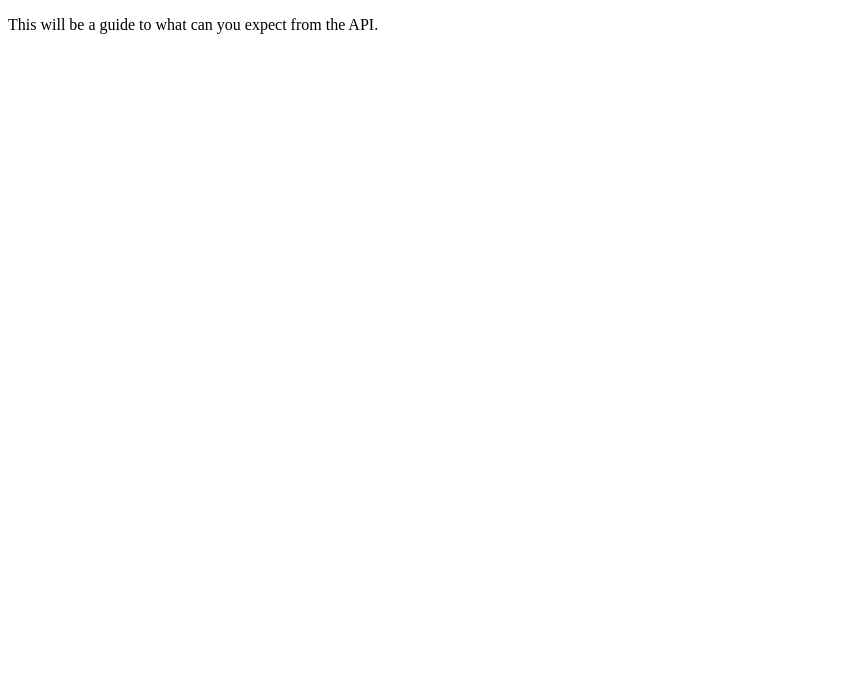
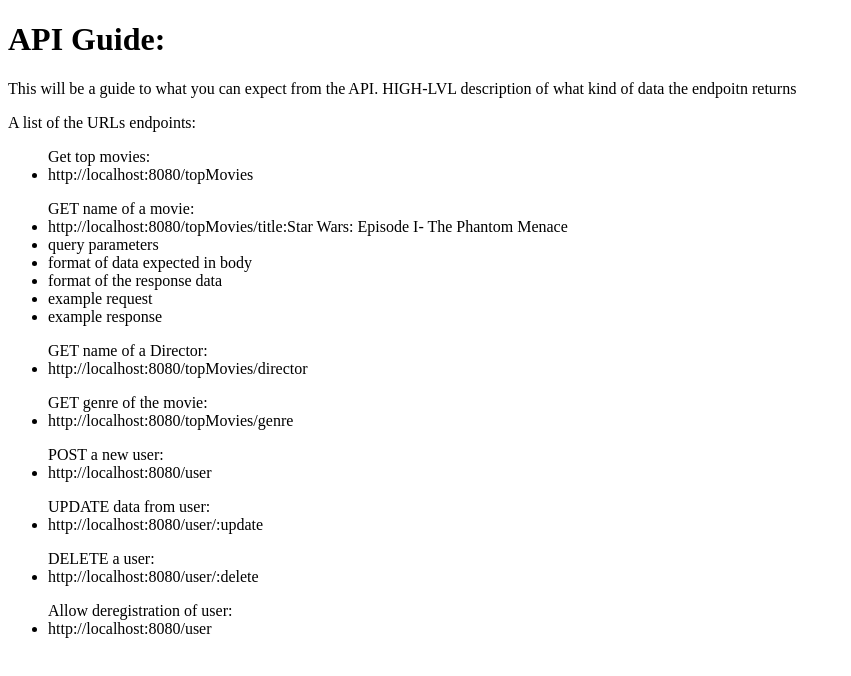
Before and after one commit to HerRA17/movies-couch_api, a website: page public/documentation.html in a window 1280 px wide. Shown: the whole page, without its empty margins (0-851 px from the left). Drawn offline with Linux system fonts and the light colour scheme.

Commit message:
Update of the file
Inclusion of paragraphs, header and und unorganised lists.
Added information regarding the documentation: list of URLs endpoints,  directories names.

```diff
--- a/public/documentation.html
+++ b/public/documentation.html
@@ -2,6 +2,49 @@
 <html lang="en">
 <head></head>
 <body>
-<p>This will be a guide to what can you expect from the API. </p>
+    <h1>API Guide:</h1>
+    <p>This will be a guide to what you can expect from the API.
+        HIGH-LVL description of what kind of data the endpoitn returns
+    </p>
+    <p>A list of the URLs endpoints:
+    <ul> Get top movies:
+        <li>http://localhost:8080/topMovies</li>
+    </ul>
+    <ul> GET name of a movie:
+        <li>http://localhost:8080/topMovies/title:Star Wars: Episode I- The Phantom Menace</li>
+        <!-- <li>http://localhost:8080/topMovies/title:Star Wars: Episode II- Attack of The Clones</li>
+        <li>http://localhost:8080/topMovies/title:Star Wars: Episode III- Revenge of The Sith</li>
+        <li>http://localhost:8080/topMovies/title:Star Wars: Episode VI- Return of the Jedi</li>
+        <li>http://localhost:8080/topMovies/title:Star Wars: Episode V- The Empire Strikes Back</li> not sure if I should have as such the endpoints
+        <li>http://localhost:8080/topMovies/title:Star Wars: Episode IV- A New Hope</li>
+        <li>http://localhost:8080/topMovies/title:Avengers: Infinity War</li>
+        <li>http://localhost:8080/topMovies/title:The Lord of the Rings: The Fellowship of the Ring</li>
+        <li>http://localhost:8080/topMovies/title:The Lord of the Rings: The Two Towers</li>
+        <li>http://localhost:8080/topMovies/title:The Lord of the Rings: The Return of the King</li> -->
+        <li>query parameters</li>
+        <li>format of data expected in body</li>
+        <li>format of the response data</li>
+        <li>example request</li>
+        <li>example response</li>
+    </ul>
+    <ul>GET name of a Director:
+        <li>http://localhost:8080/topMovies/director</li>
+    </ul>
+    <ul>GET genre of the movie:
+        <li>http://localhost:8080/topMovies/genre</li>
+    </ul>
+    <ul>POST a new user:
+        <li>http://localhost:8080/user</li>
+    </ul>
+    <ul>UPDATE data from user:
+        <li>http://localhost:8080/user/:update</li>
+    </ul>
+    <ul>DELETE a user:
+        <li>http://localhost:8080/user/:delete</li>
+    </ul>
+    <ul>Allow deregistration of user:
+        <li>http://localhost:8080/user</li>
+    </ul>
+    </p>
 </body>
 </html>
```
